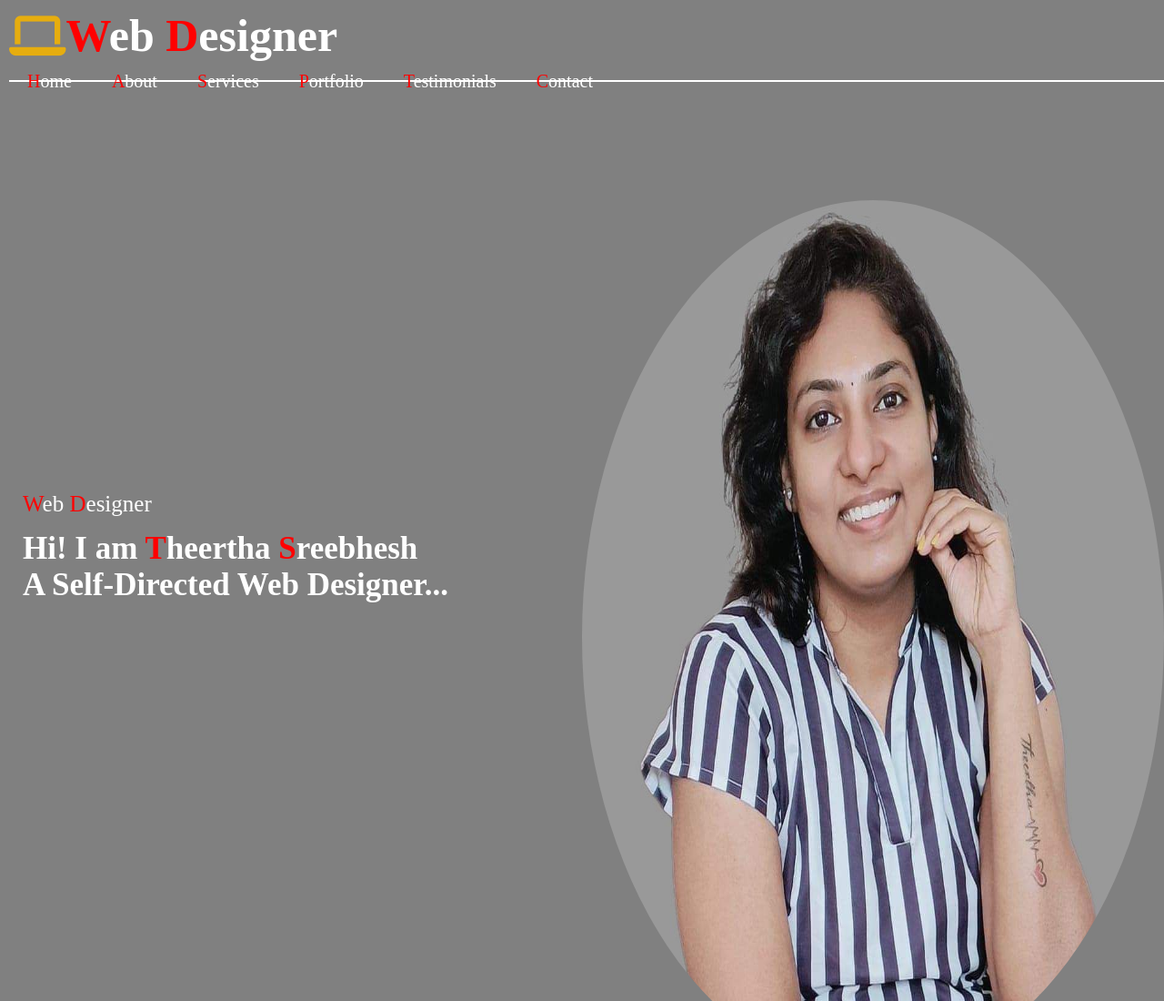
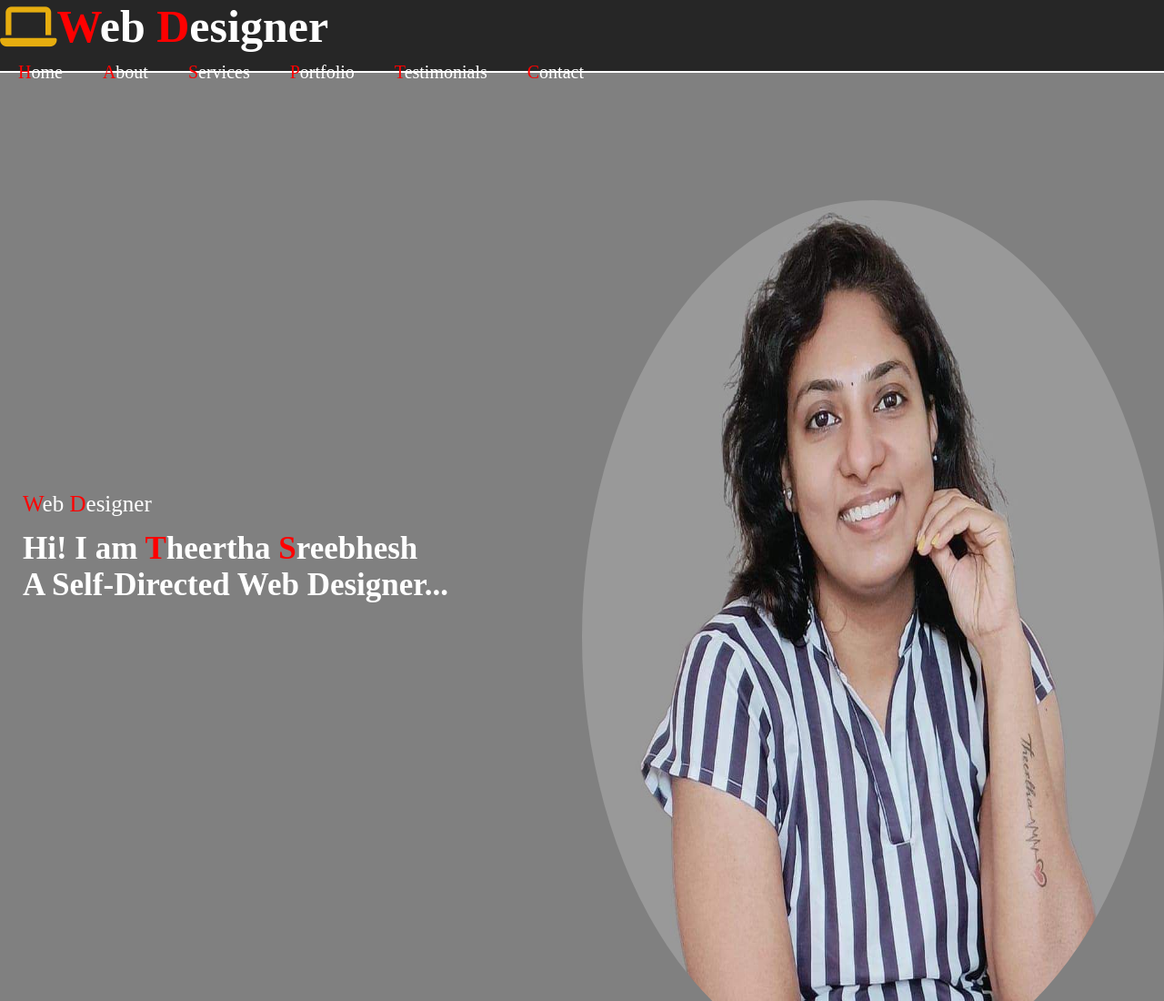
Before and after one commit to TheerthaSreebhesh/Portfio, a plain HTML site: page index.html in a window 1280 px wide. Shown: the top 1100 px of the page at 91% size. Drawn offline with Linux system fonts and the light colour scheme.

Commit message:
Update style.css

```diff
--- a/style.css
+++ b/style.css
@@ -27,6 +27,8 @@ body span{
     border-radius: 15px;
 }
 nav{
+     top: 0;left: 0;right: 0;
+    background-color: #262626;
     position: fixed;
     height:10%;
     width: 100%;
```
